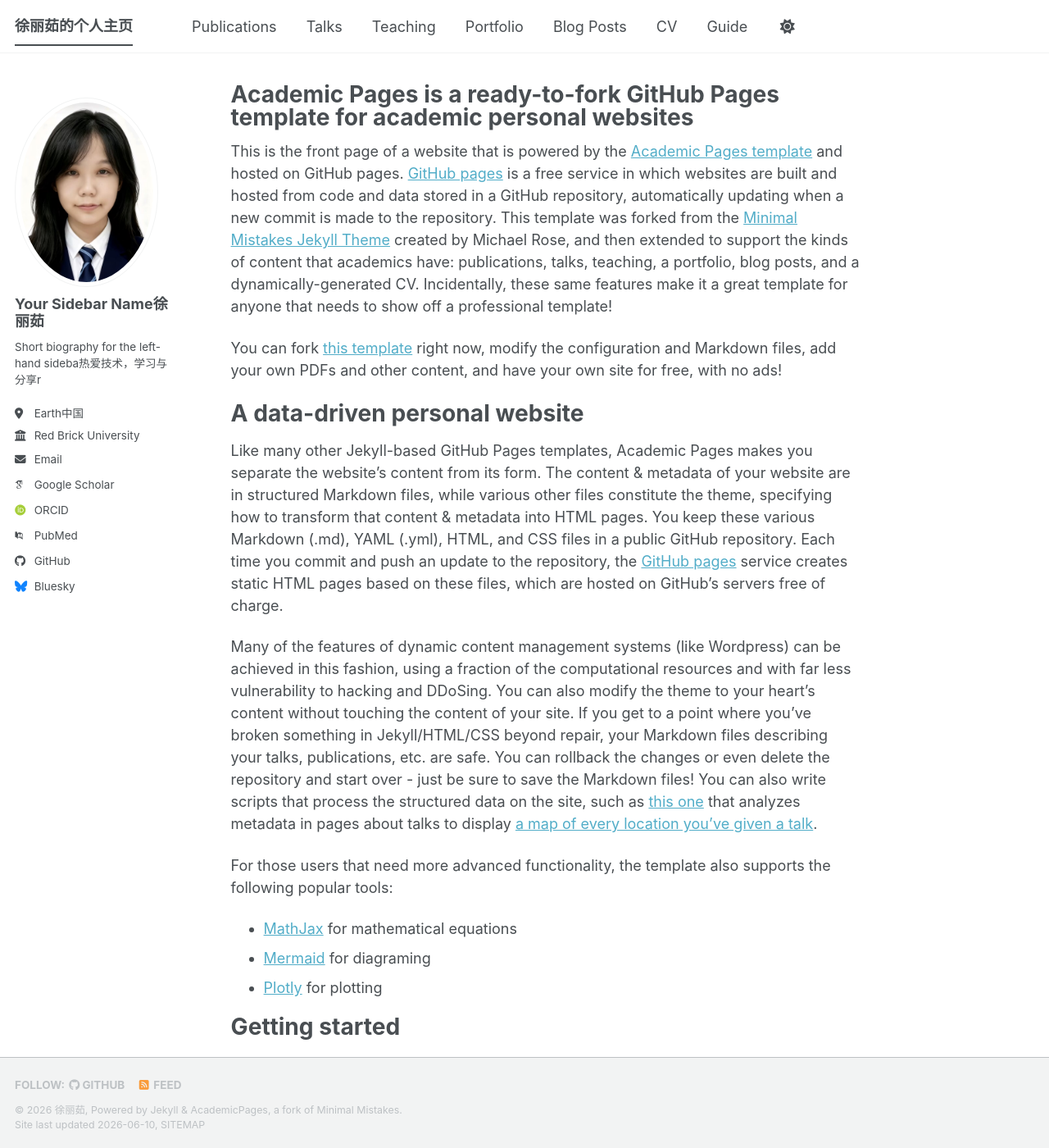
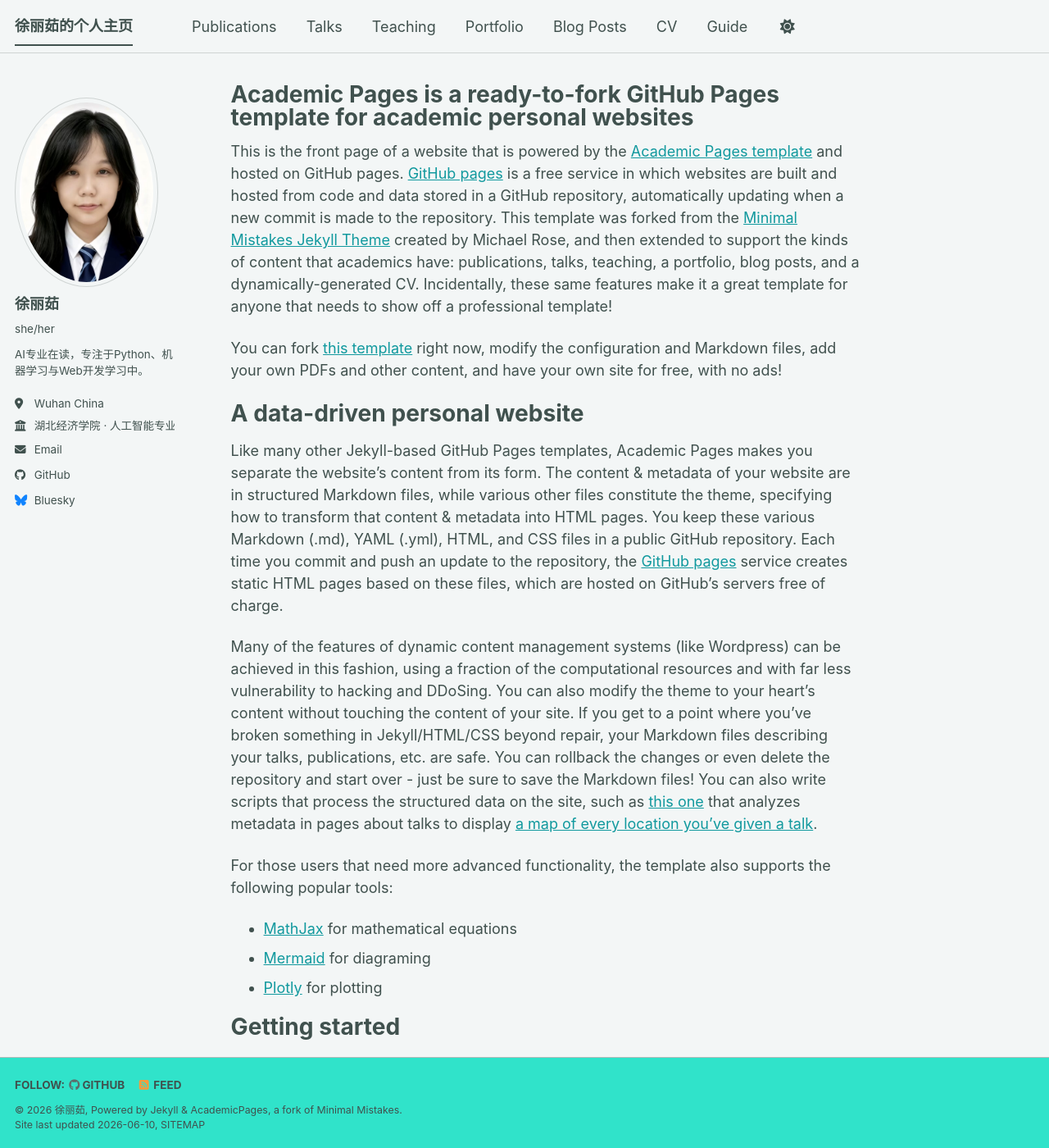
Before and after one commit to xlr527/xlr527.github.io, a Jekyll site: the page built from _pages/about.md, in a window 1280 px wide and 1400 px high. Shown: the whole window at 82% size. Built offline with Jekyll 4.4.1, drawn with Linux system fonts in a browser that asks for light colours; some web fonts are replaced; a script bundle is joined from its source files by our own code; library files that are not in the unit come from our copies.

Commit message:
Modify site theme and author details in _config.yml
Updated personal information and site theme in configuration.

```diff
--- a/_config.yml
+++ b/_config.yml
@@ -8,11 +8,11 @@
 
 # Basic Site Settings
 locale                   : "en-US"
-site_theme               : "default" # The available themes options are "default", "air", "sunrise", "mint", "dirt" and "contrast"
+site_theme               : "mint" # The available themes options are "default", "air", "sunrise", "mint", "dirt" and "contrast"
 title                    : "徐丽茹的个人主页"
 title_separator          : "-"
 name                     : &name "徐丽茹"
-description              : &description "Your Name's academic portfolioAI专业学生｜个人主页"   # Update this with a general description of your site, this is the default if not overridden by a page
+description              : &description " AI专业学生｜个人主页"   # Update this with a general description of your site, this is the default if not overridden by a page
 url                      : https://xlr527.github.io # The base hostname & protocol for your site e.g. "https://[your GitHub username].github.io",
                                                            # or if you already have some other page hosted on Github then use "https://[your GitHub username].github.io/[Your Repo Name]"
 baseurl                  : "" # the subpath of your site, e.g. "/blog"
@@ -24,24 +24,24 @@ repository               : "xlr527/xlr527.github.io"
 author:
   # Biographic information
   avatar           : "profile.png"
-  name             : "Your Sidebar Name徐丽茹"
-  pronouns         : # example: "she/her"
-  bio              : "Short biography for the left-hand sideba热爱技术，学习与分享r"
-  location         : "Earth中国"
-  employer         : "Red Brick University"
+  name             : "徐丽茹"
+  pronouns         : "she/her"
+  bio              : "AI专业在读，专注于Python、机器学习与Web开发学习中。"
+  location         : "Wuhan China"
+  employer         : "湖北经济学院 · 人工智能专业"
   uri              : # URL
   email            : "2766343548@qq.com"
 
   # Academic websites
   academia         : # URL
   arxiv            : # URL - Update with the correct link to your profile
-  googlescholar    : "https://scholar.google.com/citations?user=PS_CX0AAAAAJ"
+  googlescholar    :
   inspire-hep      : # URL
   impactstory      : # URL
-  orcid            : "https://orcid.org/yourorcidurl"
+  orcid            :
   semantic         : # URL
   ssrn             : # URL
-  pubmed           : "https://www.ncbi.nlm.nih.gov/pubmed/?term=john+snow"
+  pubmed           :
   researchgate     : # URL
   scopus           : # URL
   zotero           : # URL
@@ -51,7 +51,7 @@ author:
   bitbucket        : # Username - Update with your username on the site
   codepen          : # Username
   dribbble         : # Username
-  github           : "academicpages"
+  github           : "xlr527"
   kaggle           : # Username
   stackoverflow    : # User number or user number and name (i.e., use "1" or "1/jeff-atwood")
 
```
